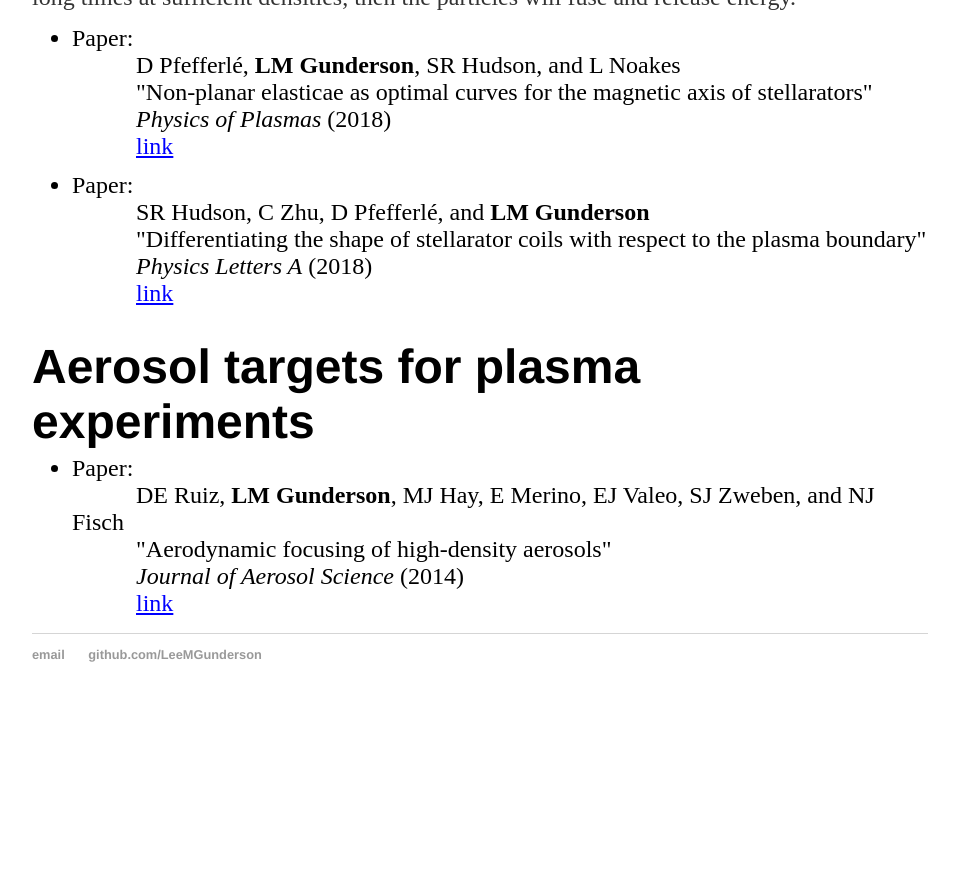
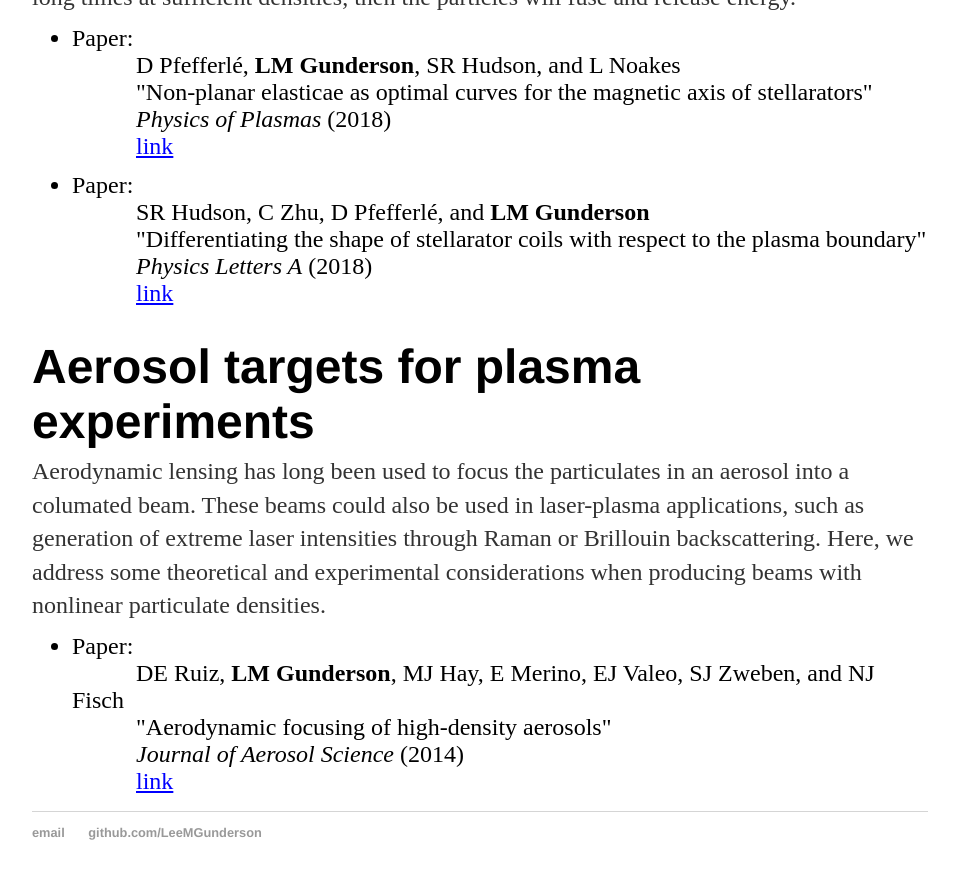
Before and after one commit to LeeMGunderson/LeeMGunderson.github.io, a Jekyll site: the page built from research/index.html, in a window 1280 px wide and 900 px high, scrolled down 2514 px. Shown: the top 879 px of the window, without its empty margins (160-1119 px from the left). Built offline with Jekyll 4.4.1, drawn with Linux system fonts in a browser that asks for light colours; before the commit the page ends 3236 px from its top, so only the background shows below that.

Commit message:
Update index.html

```diff
--- a/research/index.html
+++ b/research/index.html
@@ -113,7 +113,7 @@ title: Research
 		</ul>
 
 	<h1 style="margin-bottom:-18px;">Aerosol targets for plasma experiments</h1>
-		<p style="font-size:24px; margin-bottom:-6px;"></p>
+		<p style="font-size:24px; margin-bottom:-6px;">Aerodynamic lensing has long been used to focus the particulates in an aerosol into a columated beam.  These beams could also be used in laser-plasma applications, such as generation of extreme laser intensities through Raman or Brillouin backscattering.  Here, we address some theoretical and experimental considerations when producing beams with nonlinear particulate densities.</p> <!-- such as for increasing particle density for single-particle mass spectrometers, or for precisely depositing micropatterns onto a substrate --> <!-- serving as targets for Z-pinch  --> <!-- providing shaped plasma targets of  -->
 		<ul>
 			<li style="font-size:24px; margin-bottom:12px;">Paper:
 				<br>
```
